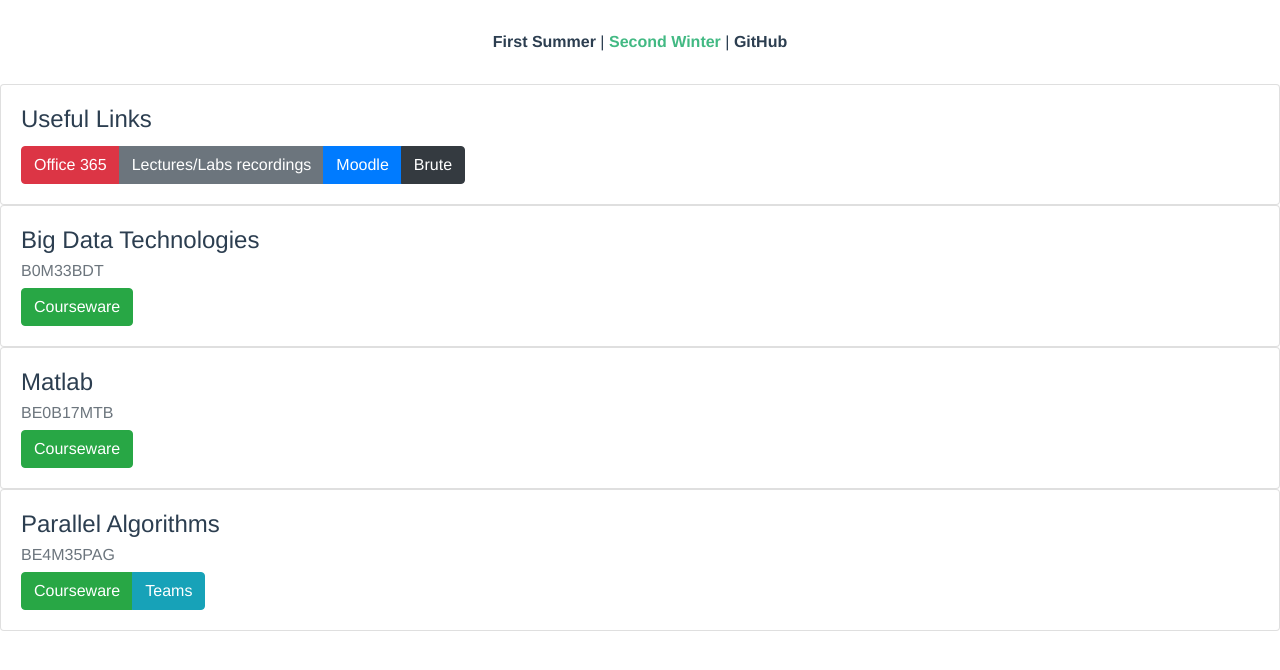
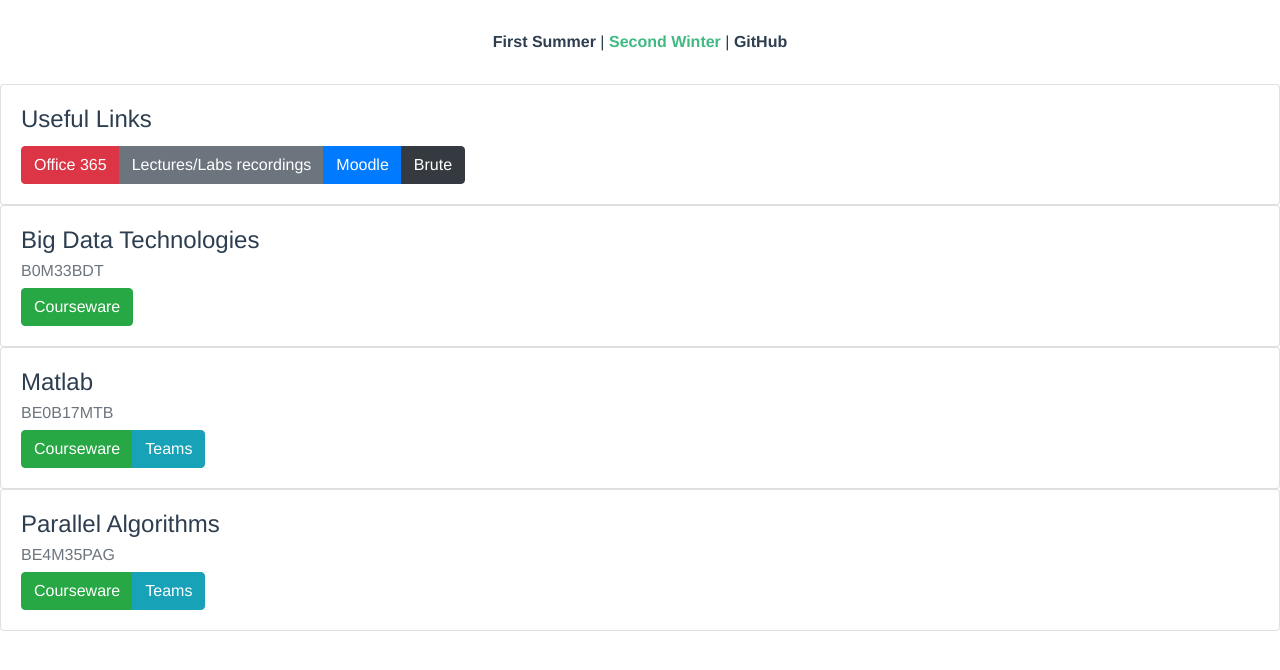
Before and after one commit to skalahonza/linkoi, a Vue app: page /#/second/winter in a window 1280 px wide. Shown: the top 670 px of the page. Built offline with nearby package versions, Linux system fonts and the light colour scheme.

Commit message:
Add matlab teams.

```diff
--- a/src/views/second/Winter.vue
+++ b/src/views/second/Winter.vue
@@ -89,6 +89,11 @@ export default Vue.extend({
               address:
                 "https://cw.fel.cvut.cz/wiki/courses/be0b17mtb/start",
             },
+            {
+              name: "Teams",
+              address:
+                "https://teams.microsoft.com/l/team/19%3a5599e3b45df6460692a4d4985bb70d2c%40thread.tacv2/conversations?groupId=9ac0a2f1-ad5a-4920-bb79-a25f303730b5&tenantId=f345c406-5268-43b0-b19f-5862fa6833f8",
+            },
           ],
         },
         {
```
